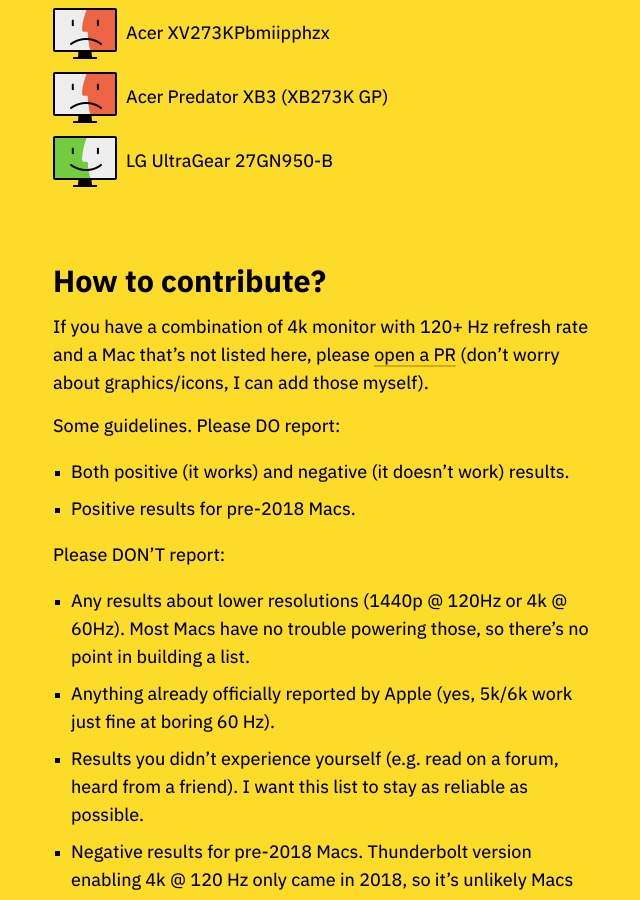
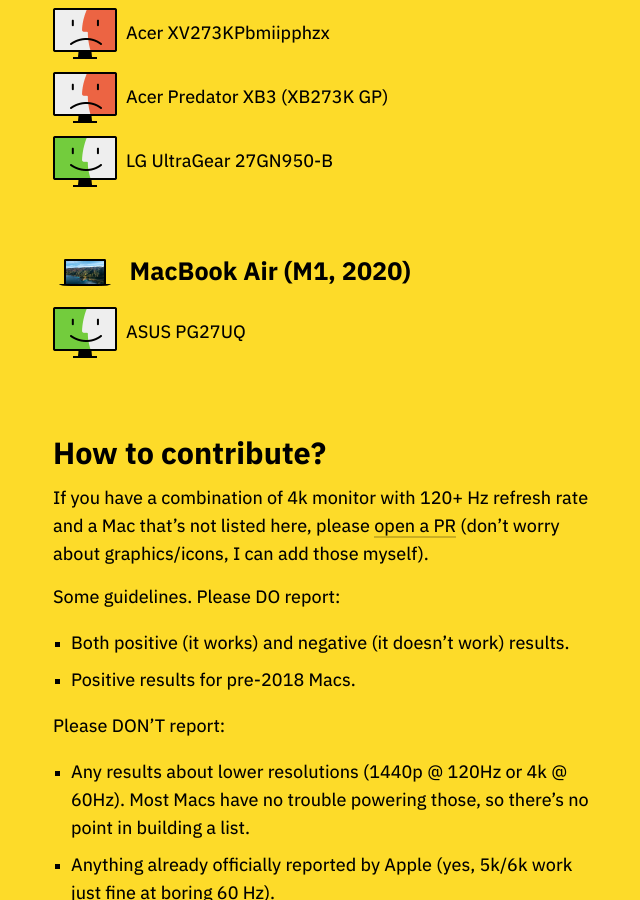
Before and after one commit to tonsky/tonsky.github.io, a Jekyll site: the page built from _posts/2021-02-24-monitors-mac.md, in a window 1280 px wide and 900 px high, scrolled down 1916 px. Shown: the whole window, without its empty margins (316-956 px from the left). Built offline with Jekyll 4.4.1, drawn with Linux system fonts in a browser that asks for light colours.

Commit message:
Add monitor to list

```diff
--- a/_posts/2021-02-24-monitors-mac.md
+++ b/_posts/2021-02-24-monitors-mac.md
@@ -60,6 +60,10 @@
 
 <div class="row"><img src="works.png" height=64> <span>LG UltraGear 27GN950-B</span></div>
 
+## <img src="air_2020.png" height=32> <span>MacBook Air (M1, 2020)</span>
+
+<div class="row"><img src="works.png" height=64> <span>ASUS PG27UQ</span></div>
+
 # How to contribute?
 
 If you have a combination of 4k monitor with 120+ Hz refresh rate and a Mac that’s not listed here, please [open a PR](https://github.com/tonsky/tonsky.github.io) (don’t worry about graphics/icons, I can add those myself).
```
Also changed, not shown: blog/monitors-mac/air_2020.png (added).
